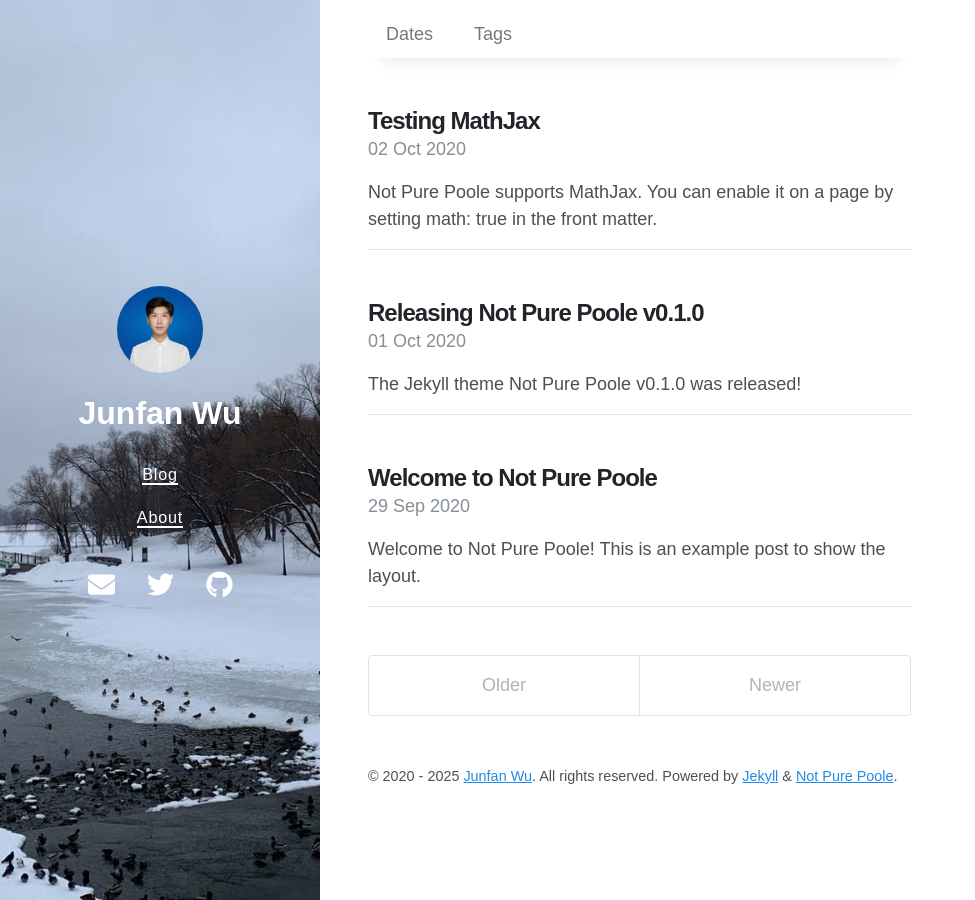
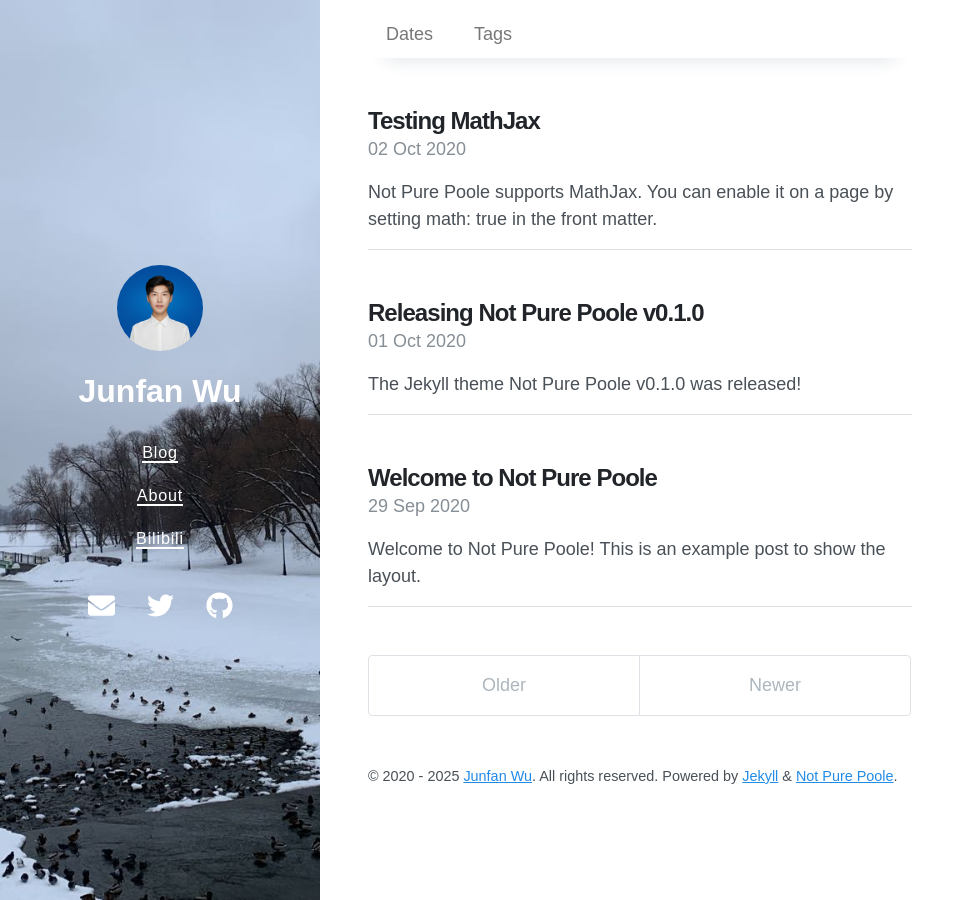
Before and after one commit to JunfanWu/junfanwu.github.io, a Jekyll site: the page built from index.html, in a window 1280 px wide. Shown: the whole page, without its empty margins (0-975 px from the left). Built offline with Jekyll 4.4.1, drawn with Linux system fonts in a browser that asks for light colours; nearby versions of some CDN libraries; the list of posts is cut into pages by our own code.

Commit message:
Update navigation.yml

```diff
--- a/_data/navigation.yml
+++ b/_data/navigation.yml
@@ -2,3 +2,5 @@
   url: https://weibo.com/1947616361
 - title: About
   url: /about/
+- title: Bilibili
+  url: https://space.bilibili.com/319282439?spm_id_from=333.1007.0.0
```
